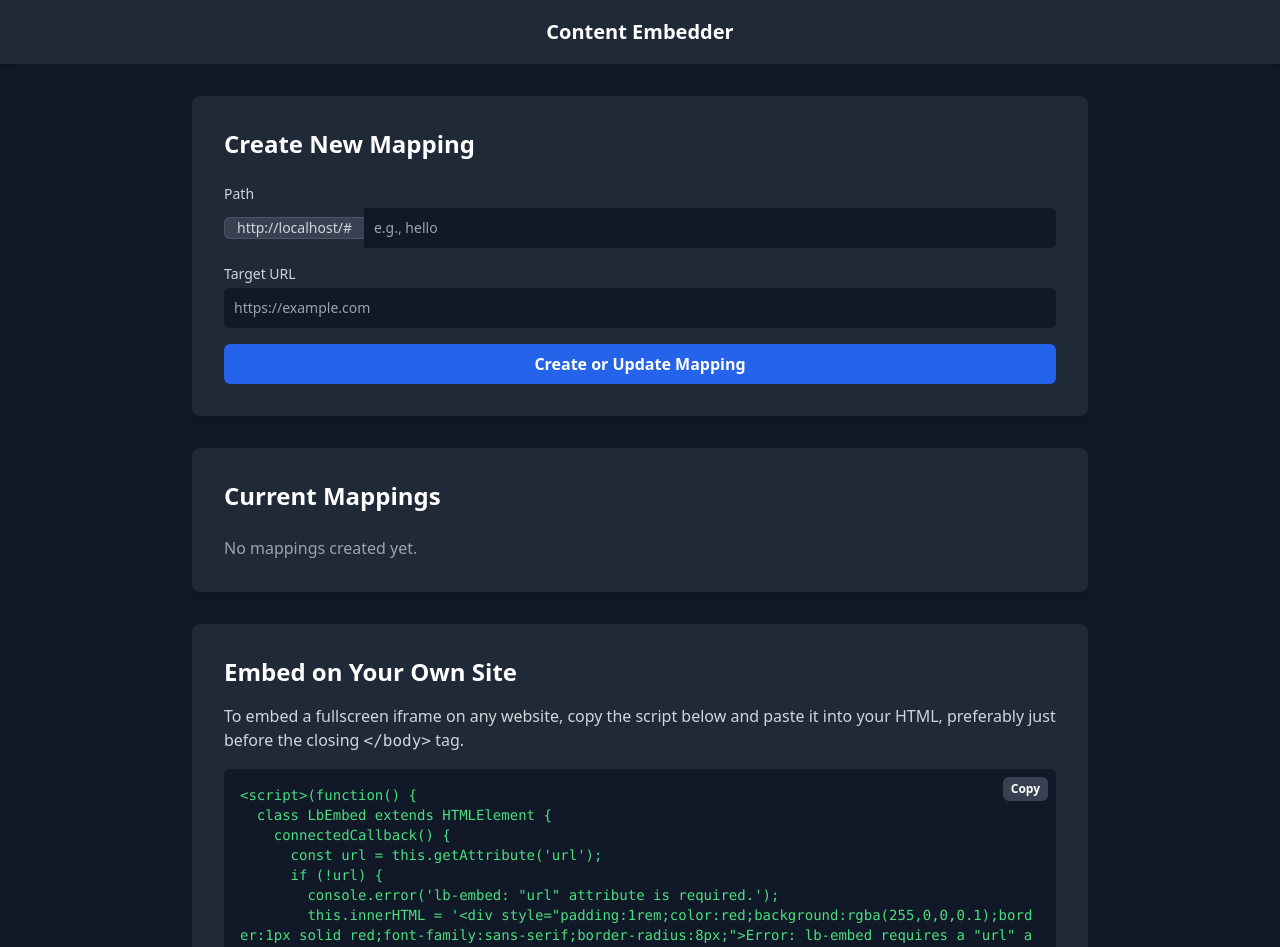
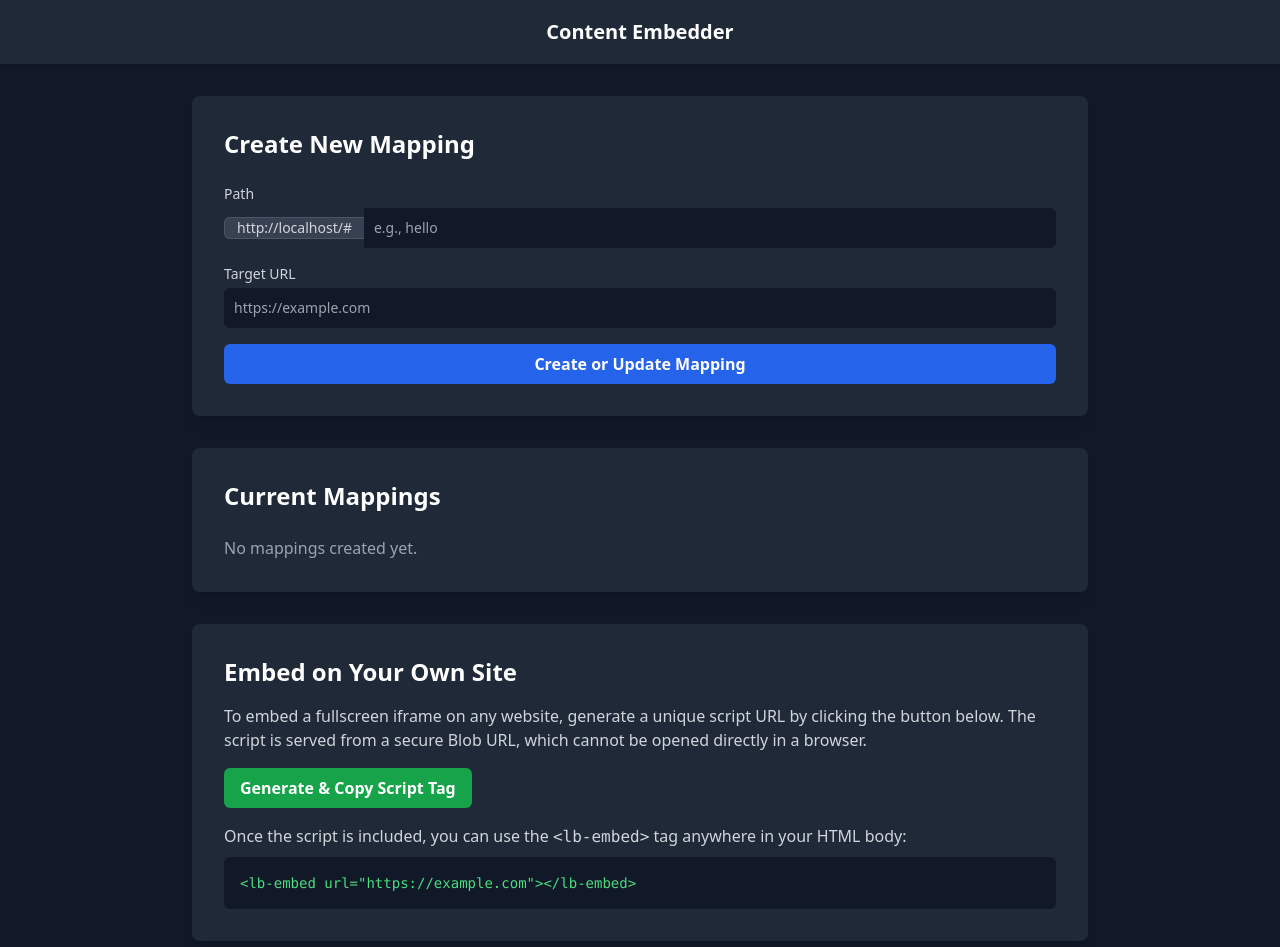
Before and after one commit to dgstuff/newbypasser, a React (Vite) app: page /#/admin in a window 1280 px wide. Shown: the top 947 px of the page. Built offline with nearby package versions, Linux system fonts and the light colour scheme.

Commit message:
Update AdminPage.tsx

```diff
--- a/components/AdminPage.tsx
+++ b/components/AdminPage.tsx
@@ -27,13 +27,12 @@ const embedScript = `(function() {
   }
 })();`;
 
-const fullScriptTag = `<script>${embedScript}</script>`;
-
 
 const AdminPage: React.FC = () => {
   const { mappings, addMapping, basePath } = useMappings();
   const [path, setPath] = useState('');
   const [targetUrl, setTargetUrl] = useState('');
+  const [scriptUrl, setScriptUrl] = useState<string | null>(null);
   const [copySuccess, setCopySuccess] = useState('');
 
   const handleSubmit = (e: React.FormEvent) => {
@@ -53,8 +52,18 @@ const AdminPage: React.FC = () => {
     setTargetUrl('');
   };
 
-  const handleCopy = () => {
-    navigator.clipboard.writeText(fullScriptTag).then(() => {
+  const generateAndCopyScript = () => {
+    if (scriptUrl) {
+      URL.revokeObjectURL(scriptUrl);
+    }
+
+    const blob = new Blob([embedScript], { type: 'application/javascript' });
+    const url = URL.createObjectURL(blob);
+    setScriptUrl(url);
+
+    const scriptTag = `<script src="${url}" defer></script>`;
+
+    navigator.clipboard.writeText(scriptTag).then(() => {
         setCopySuccess('Copied!');
         setTimeout(() => setCopySuccess(''), 2000);
     }, () => {
@@ -62,6 +71,8 @@ const AdminPage: React.FC = () => {
         setTimeout(() => setCopySuccess(''), 2000);
     });
   };
+
+  const fullScriptTag = scriptUrl ? `<script src="${scriptUrl}" defer></script>` : '';
 
   return (
     <div className="max-w-4xl mx-auto space-y-8">
@@ -125,20 +136,31 @@ const AdminPage: React.FC = () => {
       <div className="bg-gray-800 rounded-lg shadow-lg p-8">
         <h2 className="text-2xl font-bold text-white mb-4">Embed on Your Own Site</h2>
         <p className="text-gray-300 mb-4">
-          To embed a fullscreen iframe on any website, copy the script below and paste it into your HTML, preferably just before the closing <code>&lt;/body&gt;</code> tag.
+          To embed a fullscreen iframe on any website, generate a unique script URL by clicking the button below. The script is served from a secure Blob URL, which cannot be opened directly in a browser.
         </p>
-        <div className="relative bg-gray-900 rounded-md">
-          <pre className="p-4 text-green-400 font-mono text-sm overflow-x-auto" style={{ whiteSpace: 'pre-wrap', wordBreak: 'break-all' }}>
-            <code>{fullScriptTag}</code>
-          </pre>
-          <button
-            onClick={handleCopy}
-            className="absolute top-2 right-2 bg-gray-700 hover:bg-gray-600 text-white font-bold py-1 px-2 rounded-md text-xs transition-colors"
-            aria-label="Copy code snippet"
-          >
-            {copySuccess || 'Copy'}
-          </button>
+        <div className="flex items-center space-x-4 mb-4">
+            <button
+              onClick={generateAndCopyScript}
+              className="bg-green-600 hover:bg-green-700 text-white font-bold py-2 px-4 rounded-md transition-colors focus:outline-none focus:ring-2 focus:ring-offset-2 focus:ring-offset-gray-800 focus:ring-green-500"
+            >
+              {scriptUrl ? 'Regenerate & Copy' : 'Generate & Copy Script Tag'}
+            </button>
+            {copySuccess && <span className="text-green-400 transition-opacity">{copySuccess}</span>}
         </div>
+
+        {scriptUrl && (
+            <>
+            <p className="text-gray-400 mb-2">
+                Paste this script tag into your HTML, preferably just before the closing <code>&lt;/body&gt;</code> tag:
+            </p>
+            <div className="relative bg-gray-900 rounded-md">
+                <pre className="p-4 text-green-400 font-mono text-sm overflow-x-auto" style={{ whiteSpace: 'pre-wrap', wordBreak: 'break-all' }}>
+                <code>{fullScriptTag}</code>
+                </pre>
+            </div>
+            </>
+        )}
+
         <p className="text-gray-300 mt-4">
           Once the script is included, you can use the <code>&lt;lb-embed&gt;</code> tag anywhere in your HTML body:
         </p>
```
